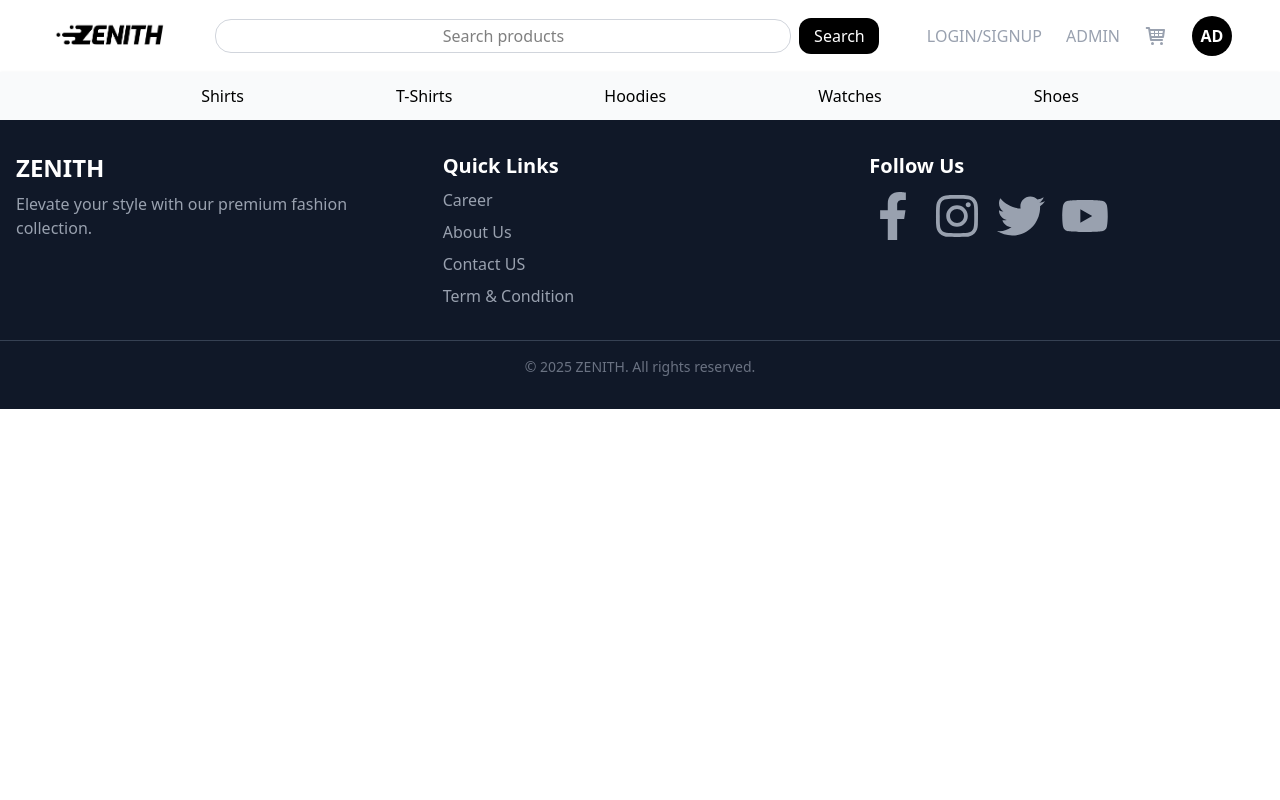
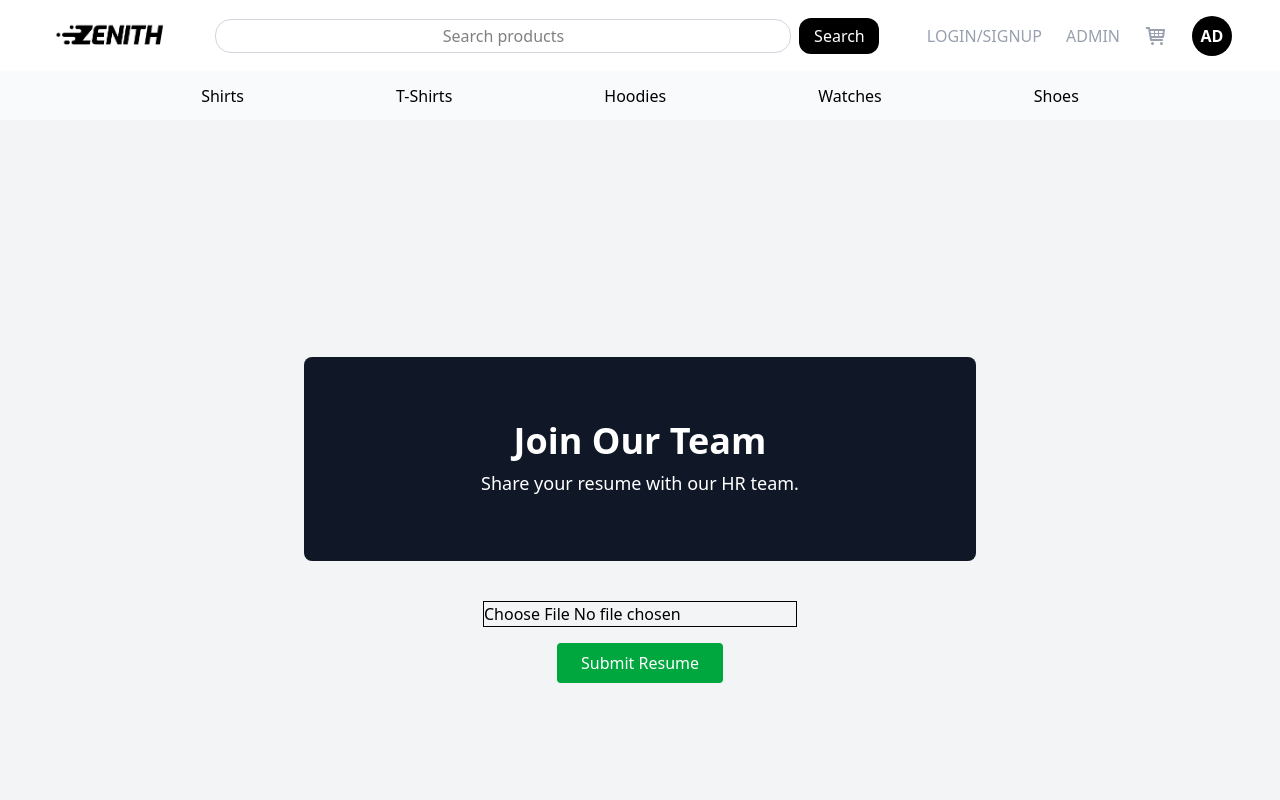
Before and after one commit to arpit2006-stack/PROJECTZENITH, a React (Vite) app in the folder frontend/: page /career in a window 1280 px wide. Shown: the top 800 px of the page. Built offline with nearby package versions, Linux system fonts and the light colour scheme.

Commit message:
created career page

```diff
--- a/frontend/src/App.jsx
+++ b/frontend/src/App.jsx
@@ -11,7 +11,7 @@ import SignUpForm from "./pages/signup"
 import LoginForm from "./pages/login";
 import BrandSlider from "./components/sliderTwo";
 import Home from "./components/home";
-
+import CareerPage from "./pages/career";
 
 
 function App() {
@@ -26,6 +26,7 @@ function App() {
           <Route path="/" element={<Home/>} />
           <Route path="/signup" element={<SignUpForm />} />
           <Route path="/login" element={<LoginForm/>} />
+          <Route path="/career" element={<CareerPage/>} />
         </Routes>
       </main>
       <footer>
--- /dev/null
+++ b/frontend/src/pages/career.jsx
@@ -0,0 +1,25 @@
+import React from "react";
+
+const CareerPage = () => {
+  return (
+    <div className="min-h-screen bg-gray-100 p-6 flex flex-col items-center justify-center">
+
+      <div className="text-center py-16 bg-gray-900 text-white rounded-lg mb-10 w-full max-w-2xl">
+        <h1 className="text-4xl font-bold">Join Our Team</h1>
+        <p className="text-lg mt-2">Share your resume with our HR team.</p>
+      </div>
+
+<div>
+    <input className="border " type="file" name="file" id="resume" />
+</div>
+
+      <div className="text-center">
+        <button className="mt-4 bg-green-600 text-white px-6 py-2 rounded hover:bg-green-700">
+          Submit Resume
+        </button>
+      </div>
+    </div>
+  );
+};
+
+export default CareerPage;
```
